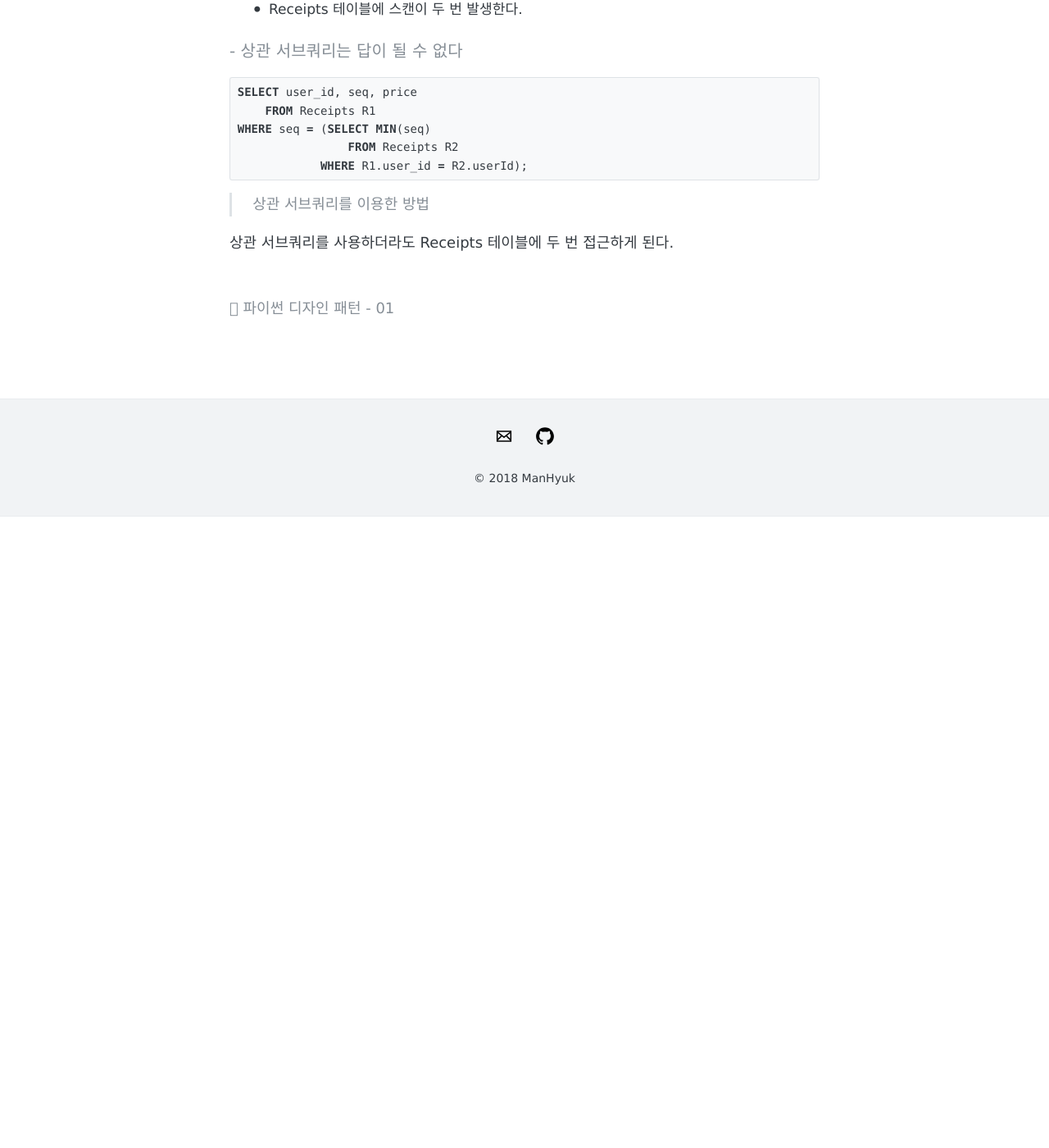
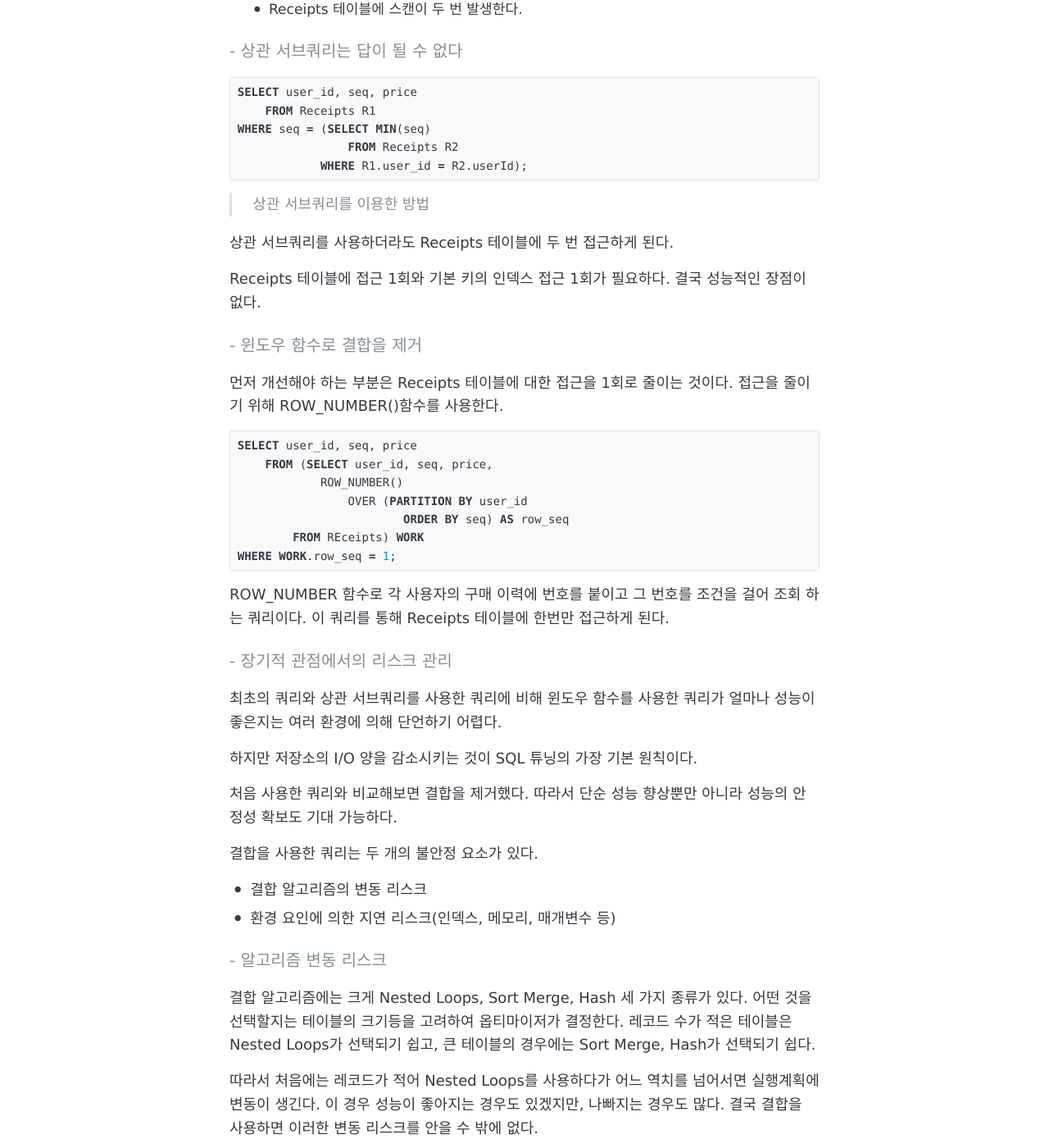
Before and after one commit to ManHyuk/ManHyuk.github.io, a Jekyll site: the page built from _posts/2019-02-07-sql-level-up-7-1.md, in a window 1280 px wide and 1400 px high, scrolled down 1908 px. Shown: the whole window at 82% size. Built offline with Jekyll 4.4.1, drawn with Linux system fonts in a browser that asks for light colours; comment, search, counter and statistics services are not loaded; before the commit the page ends 2538 px from its top, so only the background shows below that; some of the changed text lies outside the part shown.

Commit message:
add sql 701

````diff
--- a/_posts/2019-02-07-sql-level-up-7-1.md
+++ b/_posts/2019-02-07-sql-level-up-7-1.md
@@ -88,3 +88,63 @@ WHERE seq = (SELECT MIN(seq)
 
 
 상관 서브쿼리를 사용하더라도 Receipts 테이블에 두 번 접근하게 된다.
+
+Receipts 테이블에 접근 1회와 기본 키의 인덱스 접근 1회가 필요하다. 결국 성능적인 장점이 없다.
+
+
+#### - 윈도우 함수로 결합을 제거
+
+먼저 개선해야 하는 부분은 Receipts 테이블에 대한 접근을 1회로 줄이는 것이다.
+접근을 줄이기 위해 ROW_NUMBER()함수를 사용한다.
+
+```sql
+SELECT user_id, seq, price
+    FROM (SELECT user_id, seq, price,
+            ROW_NUMBER()
+                OVER (PARTITION BY user_id
+                        ORDER BY seq) AS row_seq
+        FROM REceipts) WORK
+WHERE WORK.row_seq = 1;
+```
+
+ROW_NUMBER 함수로 각 사용자의 구매 이력에 번호를 붙이고 그 번호를 조건을 걸어 조회 하는 쿼리이다. 이 쿼리를 통해 Receipts 테이블에 한번만 접근하게 된다.
+
+#### - 장기적 관점에서의 리스크 관리
+
+최초의 쿼리와 상관 서브쿼리를 사용한 쿼리에 비해 윈도우 함수를 사용한 쿼리가 얼마나 성능이 좋은지는 여러 환경에 의해 단언하기 어렵다.
+
+하지만 저장소의 I/O 양을 감소시키는 것이 SQL 튜닝의 가장 기본 원칙이다.
+
+처음 사용한 쿼리와 비교해보면 결합을 제거했다. 따라서 단순 성능 향상뿐만 아니라 성능의 안정성 확보도 기대 가능하다.
+
+결합을 사용한 쿼리는 두 개의 불안정 요소가 있다.
+- 결합 알고리즘의 변동 리스크
+- 환경 요인에 의한 지연 리스크(인덱스, 메모리, 매개변수 등)
+
+
+#### - 알고리즘 변동 리스크
+
+결합 알고리즘에는 크게 Nested Loops, Sort Merge, Hash 세 가지 종류가 있다. 어떤 것을 선택할지는 테이블의 크기등을 고려하여 옵티마이저가 결정한다. 레코드 수가 적은 테이블은 Nested Loops가 선택되기 쉽고, 큰 테이블의 경우에는 Sort Merge, Hash가 선택되기 쉽다.
+
+따라서 처음에는 레코드가 적어 Nested Loops를 사용하다가 어느 역치를 넘어서면 실행계획에 변동이 생긴다. 이 경우 성능이 좋아지는 경우도 있겠지만, 나빠지는 경우도 많다. 결국 결합을 사용하면 이러한 변동 리스크를 안을 수 밖에 없다.
+
+또한 데이터양이 많아지면서 Sort Merge, Hash에 필요한 메모리가 부족해지면 일시적으로 저장소를 사용한다. 그 시점에는 성능이 대폭 떨어진다.
+
+
+
+#### - 환경 요인에 의한 지연 리스크
+
+Netsed Loops의 내부 테이블 결합 키에 인덱스가 존재하면 성능이 크게 개선된다. 또한 Sort Merge, Hash가 선택되어 TEMP 탈락이 발생하는 경우에 작업 메모리를 늘려주면 성능을 개선할 수 있다.
+
+하지만 항상 인덱스가 존재하는 것이 아니고, 메모리 튜닝은 한정된 리소스 내부에서 트레이드 오프를 발생시킨다.
+
+즉 장기적으로 고려해야할 리스크를 늘리게 된다는 뜻이다.
+
+따라서 옵티마이저가 이해하기 쉽게 쿼리를 단순하게 작성해야 한다.
+
+요약
+1. 실행 계획이 단순할수록 성능이 안정적이다.
+2. 엔지니어는 기능뿐만이 아니라 비기능적인 부분도 보장해야한다
+
+
+### 4. 서브쿼리 의존증 - 응용편
````
